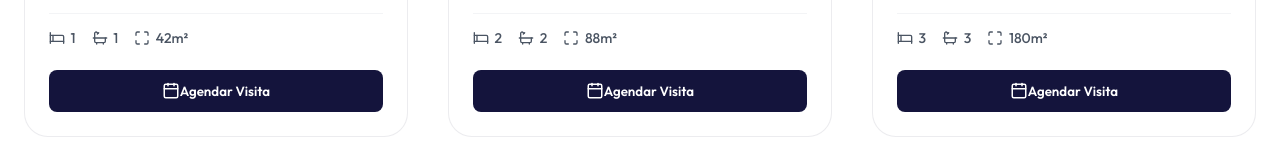
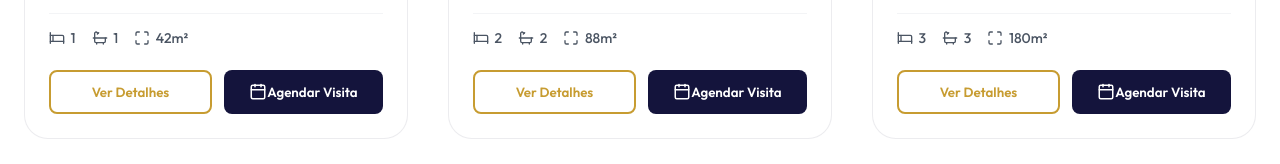
Before and after one commit to The-Wavem/imobiliaria_valdinei, a React (Vite) app: page /alugar in a window 1280 px wide. Shown: the part 1499-1663 px from the top of the page. Built offline with nearby package versions, Linux system fonts and the light colour scheme.

Commit message:
TD-21 ajustando cards e rotas

```diff
--- a/src/components/ui/PropertyCard/PropertyCard.jsx
+++ b/src/components/ui/PropertyCard/PropertyCard.jsx
@@ -2,7 +2,7 @@ import { MapPin, Heart, Bed, Bath, Maximize, Calendar } from "lucide-react";
 import Button from "@components/ui/Button/Button.jsx";
 import styles from "./PropertyCard.module.css";
 
-export default function PropertyCard({ property }) {
+export default function PropertyCard({ property, onViewDetails }) {
   return (
     <article className={styles.card}>
       <div className={styles.imageWrap}>
@@ -57,10 +57,16 @@ export default function PropertyCard({ property }) {
           </div>
         </div>
 
-        <Button variant="secondary" className={styles.visitButton}>
-          <Calendar size={18} />
-          Agendar Visita
-        </Button>
+        <div className={styles.actions}>
+          <Button variant="outline" className={styles.detailsButton} onClick={onViewDetails}>
+            Ver Detalhes
+          </Button>
+
+          <Button variant="primary" className={styles.visitButton}>
+            <Calendar size={18} />
+            Agendar Visita
+          </Button>
+        </div>
       </div>
     </article>
   );
--- a/src/components/ui/PropertyCard/PropertyCard.module.css
+++ b/src/components/ui/PropertyCard/PropertyCard.module.css
@@ -140,10 +140,28 @@
 
 .visitButton {
   width: 100%;
+  background: var(--color-secondary);
 }
 
 .visitButton svg {
   flex-shrink: 0;
+}
+
+.actions {
+  display: flex;
+  gap: 0.75rem;
+  width: 100%;
+}
+
+.actions button,
+.detailsButton,
+.visitButton {
+  flex: 1 1 0;
+}
+
+.detailsButton {
+  /* outline variant uses transparent background; keep it aligned with variables */
+  background: transparent;
 }
 
 @media (max-width: 640px) {
--- a/src/pages/public/Buy.jsx
+++ b/src/pages/public/Buy.jsx
@@ -1,4 +1,5 @@
 import { useMemo, useState } from "react";
+import { useNavigate } from "react-router-dom";
 import Footer from "@components/layout/Footer.jsx";
 import FilterBar from "@components/ui/FilterBar/FilterBar.jsx";
 import CategoryHero from "@sections/listing/CategoryHero.jsx";
@@ -51,6 +52,11 @@ const properties = [
 
 export default function Buy() {
   const [filters, setFilters] = useState({});
+  const navigate = useNavigate();
+
+  const handlePropertyClick = (propertyId) => {
+    navigate(`/imovel/${propertyId}`);
+  };
 
   const filteredProperties = useMemo(() => {
     return properties.filter((property) => {
@@ -101,7 +107,7 @@ export default function Buy() {
         onSearch={setFilters}
         onAdvancedFiltersApply={setFilters}
       />
-      <PropertyGrid properties={filteredProperties} title="Imóveis para Comprar" />
+      <PropertyGrid properties={filteredProperties} title="Imóveis para Comprar" onPropertyClick={handlePropertyClick} />
       <Footer />
     </div>
   );
--- a/src/pages/public/Rent.jsx
+++ b/src/pages/public/Rent.jsx
@@ -1,4 +1,5 @@
 import { useMemo, useState } from "react";
+import { useNavigate } from "react-router-dom";
 import Footer from "@components/layout/Footer.jsx";
 import FilterBar from "@components/ui/FilterBar/FilterBar.jsx";
 import CategoryHero from "@sections/listing/CategoryHero.jsx";
@@ -51,6 +52,11 @@ const properties = [
 
 export default function Rent() {
   const [filters, setFilters] = useState({});
+  const navigate = useNavigate();
+
+  const handlePropertyClick = (propertyId) => {
+    navigate(`/imovel/${propertyId}`);
+  };
 
   const filteredProperties = useMemo(() => {
     return properties.filter((property) => {
@@ -101,7 +107,7 @@ export default function Rent() {
         onSearch={setFilters}
         onAdvancedFiltersApply={setFilters}
       />
-      <PropertyGrid properties={filteredProperties} title="Imóveis para Alugar" />
+      <PropertyGrid properties={filteredProperties} title="Imóveis para Alugar" onPropertyClick={handlePropertyClick} />
       <Footer />
     </div>
   );
--- a/src/sections/listing/PropertyGrid.jsx
+++ b/src/sections/listing/PropertyGrid.jsx
@@ -4,7 +4,7 @@ import Button from "@components/ui/Button/Button.jsx";
 import PropertyCard from "@components/ui/PropertyCard/PropertyCard.jsx";
 import styles from "./PropertyGrid.module.css";
 
-export default function PropertyGrid({ properties, title }) {
+export default function PropertyGrid({ properties, title, onPropertyClick }) {
   const navigate = useNavigate();
 
   if (!properties.length) {
@@ -38,7 +38,11 @@ export default function PropertyGrid({ properties, title }) {
 
         <div className={styles.grid}>
           {properties.map((property) => (
-            <PropertyCard key={property.id} property={property} />
+            <PropertyCard
+              key={property.id}
+              property={property}
+              onViewDetails={() => onPropertyClick && onPropertyClick(property.id)}
+            />
           ))}
         </div>
       </div>
```
